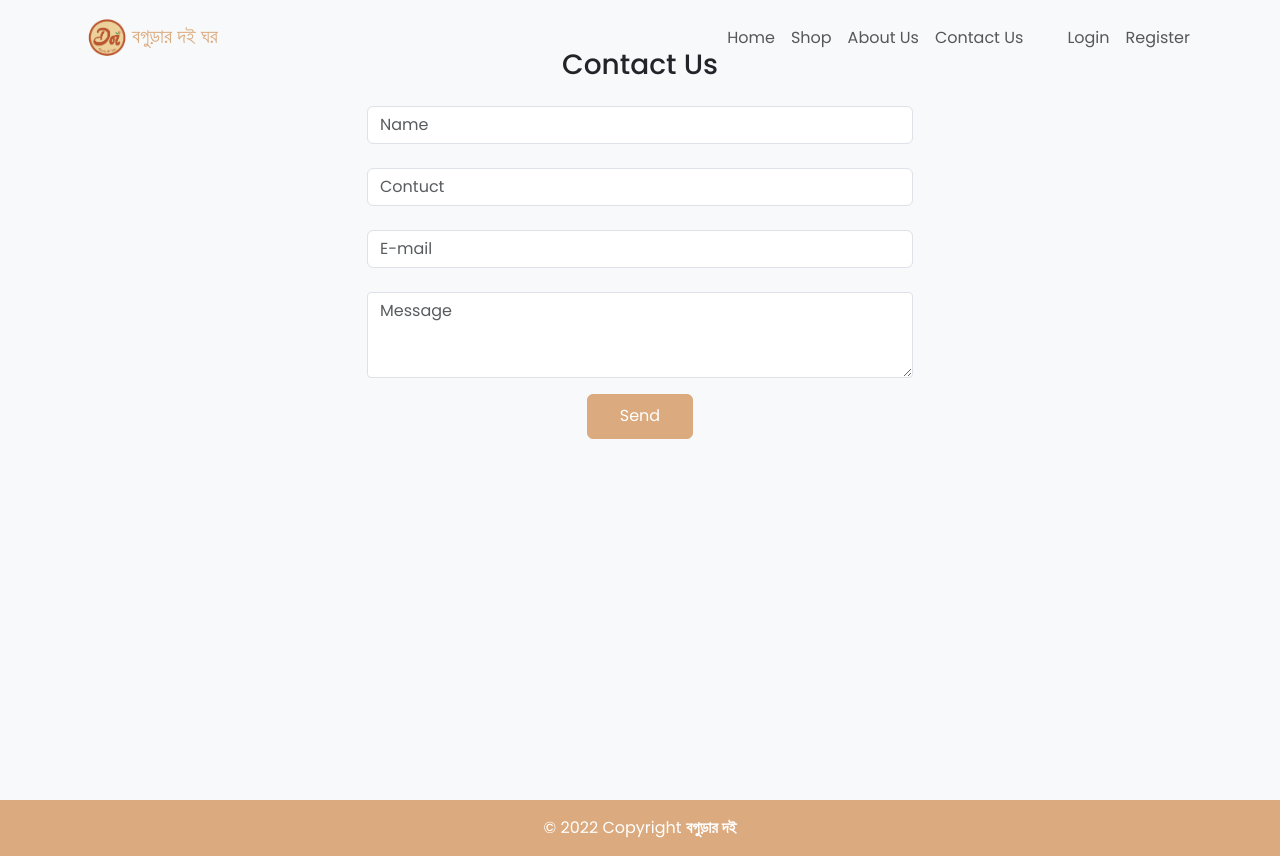
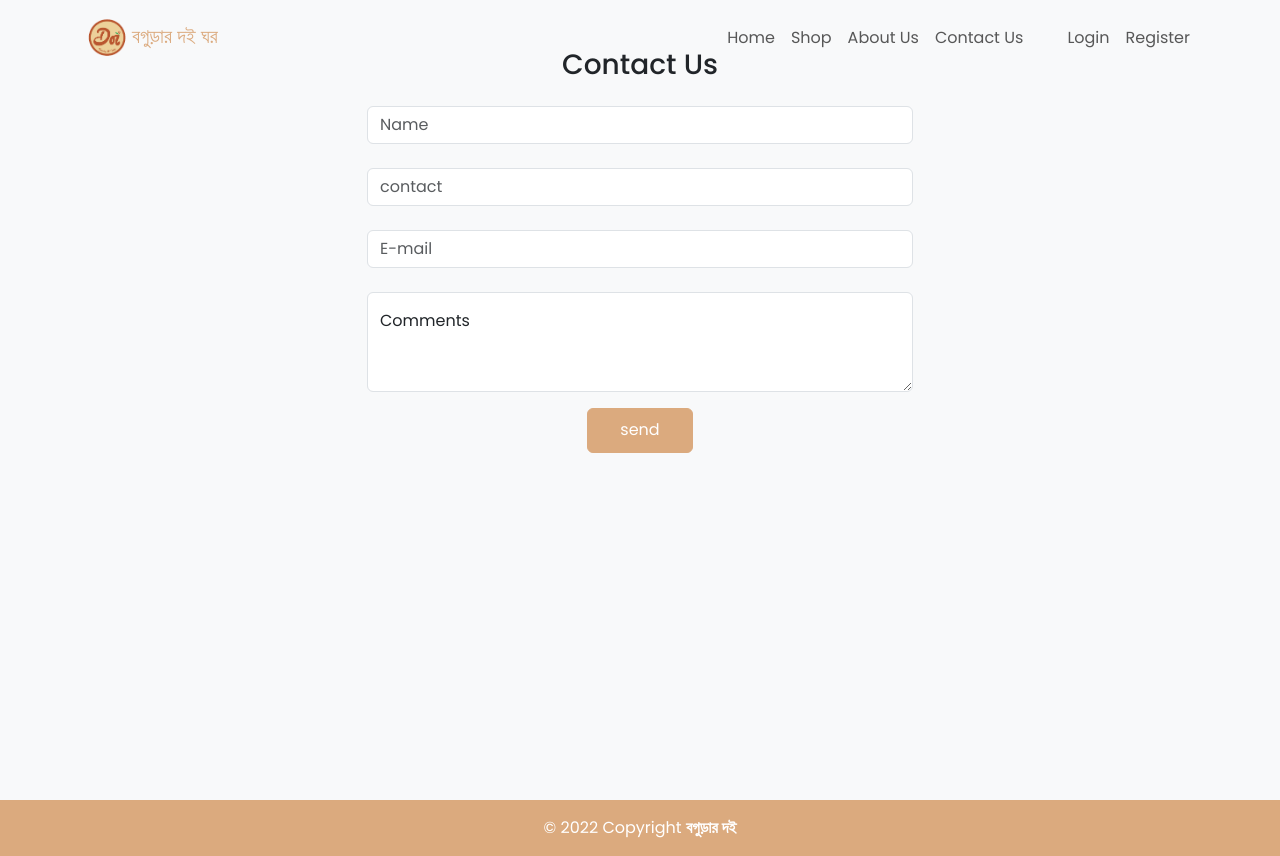
Before and after one commit to AbdurNur/Bogura_Doi, a PHP site: page /contact.php in a window 1280 px wide. Run offline with PHP 8.4, Linux system fonts and the light colour scheme; some libraries are stand-ins or nearby versions.

Commit message:
some file added

```diff
--- a/contact.php
+++ b/contact.php
@@ -18,23 +18,105 @@ include "top_nav.php"
 
                 <!--Grid column-->
                 <div class="col-md-6">
-
+                    <?php session_message(); ?>
                     <!-- Default form contact -->
-                    <form class="text-center" action="#!">
+                    <form class="text-center" action="" method="POST">
                         <h3 class="font-weight-bold mb-4">Contact Us</h3>
                         <!-- Name -->
-                        <input type="text" id="defaultContactFormName" class="form-control mb-4" placeholder="Name">
-                        <!-- Email -->
-                        <input type="text" id="defaultContactFormName" class="form-control mb-4" placeholder="Contuct">
-                        <!-- Contact -->
-                        <input type="email" id="defaultContactFormEmail" class="form-control mb-4" placeholder="E-mail">
-                        <!-- Message -->
-                        <div class="form-group">
-                            <textarea class="form-control rounded-1" id="exampleFormControlTextarea2" rows="3"
-                                placeholder="Message"></textarea>
-                        </div>
+
+                            <input type="text" id="defaultContactFormName" class="form-control" placeholder="Name"     name="name">
+
+                                <?php
+
+                                    if(isset($_SESSION['error_field']['name']) && !empty($_SESSION['error_field']['name'])){
+
+                                    ?>
+                                    <div class="error_show">
+                                        <span class="text-danger">
+                                            <?php
+
+                                                echo $_SESSION['error_field']['name'];
+
+                                                unset($_SESSION['error_field']['name']);
+
+                                            ?>
+                                            </span>
+                                    </div>
+
+                                <?php } ?>
+
+
+
+                                <!-- Contact -->
+                            <input type="text" id="defaultContactFormName" class="form-control mt-4" placeholder="contact" name="contact">
+
+                                <?php
+
+                                    if(isset($_SESSION['error_field']['contact']) && !empty($_SESSION['error_field']['contact'])){
+
+                                    ?>
+                                    <div class="error_show">
+                                        <span class="text-danger">
+                                            <?php
+
+                                                echo $_SESSION['error_field']['contact'];
+
+                                                unset($_SESSION['error_field']['contact']);
+
+                                            ?>
+                                            </span>
+                                    </div>
+
+                                <?php } ?>
+
+                                <!-- Contact -->
+                            <input type="email" id="defaultContactFormEmail" class="form-control mt-4" placeholder="E-mail" name="email">
+
+                                <?php
+
+                                    if(isset($_SESSION['error_field']['email']) && !empty($_SESSION['error_field']['email'])){
+
+                                    ?>
+                                    <div class="error_show">
+                                        <span class="text-danger">
+                                            <?php
+
+                                                echo $_SESSION['error_field']['email'];
+
+                                                unset($_SESSION['error_field']['email']);
+
+                                            ?>
+                                            </span>
+                                    </div>
+
+                                <?php } ?>
+
+                                <!-- Message -->
+
+                                <div class="form-floating mt-4">
+                                  <textarea class="form-control" placeholder="Leave a comment here" id="floatingTextarea2" style="height: 100px" name="Question"></textarea>
+                                  <label for="floatingTextarea2">Comments</label>
+                                </div>
+
+                                    <?php
+                                        if(isset($_SESSION['error_field']['Question']) && !empty($_SESSION['error_field']['Question'])){
+
+                                        ?>
+                                        <div class="error_show">
+                                            <span class="text-danger">
+                                                <?php
+
+                                                    echo $_SESSION['error_field']['Question'];
+
+                                                    unset($_SESSION['error_field']['Question']);
+
+                                                ?>
+                                                </span>
+                                        </div>
+
+                                    <?php } ?>
                         <!-- Send button -->
-                        <button class="btn btn-primary mt-3 btn-block" type="submit">Send</button>
+                        <input class="btn btn-primary mt-3 btn-block" type="submit" name="Send" value="send">
                     </form>
                     <!-- Default form contact -->
                 </div>
--- a/dashbord/admin_registration.php
+++ b/dashbord/admin_registration.php
@@ -16,8 +16,6 @@ include "top_nav.php";
 <?php
 
 include "left_nav.php";
-
-
 
 
 ?>
--- /dev/null
+++ b/function/contact_process.php
@@ -0,0 +1,114 @@
+<?php
+
+if(isset($_POST["Send"]) && !empty($_POST["Send"])){
+
+
+
+ $table = "ask_question";
+ $name              =  input_data_validation($_POST["name"]);
+ $contact           =  input_data_validation($_POST["contact"]);
+ $email             =  input_data_validation($_POST["email"]);
+
+ $Question          =  input_data_validation($_POST['Question']);
+
+ $created_at        =  date("Y-m-d H:i:s");
+
+
+ $validation_data =  contact_validation();
+
+   $data = [];
+
+   if($validation_data->status == "success"){
+
+        $data = [
+
+            "name"              =>  $name,
+            "contact"           => $contact,
+            "email"             => $email,
+            "discription"       => $Question,
+            "created_at"        => $created_at,
+            "replay_status"     => "not_success"
+
+        ];
+   }
+
+   $store_data =  store_data($table, $data);
+
+
+
+    if($store_data->status == "success"){
+        $_SESSION["success"] = true;
+        $_SESSION["message"]  = $store_data->message;
+    }else{
+        $_SESSION["error"]    = true;
+        $_SESSION["message"]  = $store_data->message;
+    }
+
+}
+
+
+function contact_validation(){
+    global $contact;
+    global $email ;
+    $error = false;
+    $required     = " Is Required";
+
+    if(empty($_POST["name"])){
+        $error = true;
+        $_SESSION["error_field"]["name"]     = "Name".$required;
+    }else{
+        $_SESSION['form_field']['name']        =   $_POST['name'];
+    }
+
+
+    if(empty($_POST["contact"])){
+        $error = true;
+        $_SESSION["error_field"]["contact"]  = "Contact".$required;
+    }else{
+
+        if (preg_match("/^(?:\+88|88)?(01[3-9]\d{8})$/", $contact)){
+            $_SESSION['form_field']['contact']     =   $_POST['contact'];
+        }else{
+            $_SESSION["error_field"]["contact"] = " THe number must be from Bangladeshi!";
+        }
+    }
+
+
+    if(empty($_POST["email"])){
+        $error = true;
+        $_SESSION["error_field"]["email"]     = "Email".$required;
+
+    }else{
+                if (preg_match("/^[a-zA-Z0-9._-]+@[a-zA-Z0-9-]+\.[a-zA-Z.]{2,5}$/",$email)) {
+                    $_SESSION['form_field']['email']        =   $email;
+                  }
+                  else{
+                      $error = true;
+                      $_SESSION["error_field"]["email"] = "Invalid email credantial !";
+                  }
+        }
+
+    if(empty(input_data_validation($_POST['Question']))){
+        $error = true;
+        $_SESSION["error_field"]["Question"]  = "Question ".$required;
+    }else{
+        $_SESSION['form_field']['Question']     =   $_POST['Question'];
+    }
+
+    if($error){
+        $response     = (object)[
+           "status"   => "error",
+        ];
+
+        return $response;
+    }else{
+        $response     = (object)[
+            "status"   => "success",
+         ];
+
+         return $response;
+    }
+}
+
+
+?>
--- a/header.php
+++ b/header.php
@@ -6,7 +6,7 @@ include "function/utilitis.php";
 include "function/crud.php";
 include "function/login_process.php";
 include "function/registration_process.php";
-
+include "function/contact_process.php";
 
 ?>
 
@@ -32,8 +32,5 @@ include "function/registration_process.php";
 
     <!-- custom css -->
     <link rel="stylesheet" href="assets/css/style.css">
-
-
-
 </head>
 <body>
```
Also changed, not shown: cannection/cannection.php (deleted, +0 -35 lines), dashbord/top_nav.php (+3 -15 lines), funtional.php (added, +87 -0 lines).
